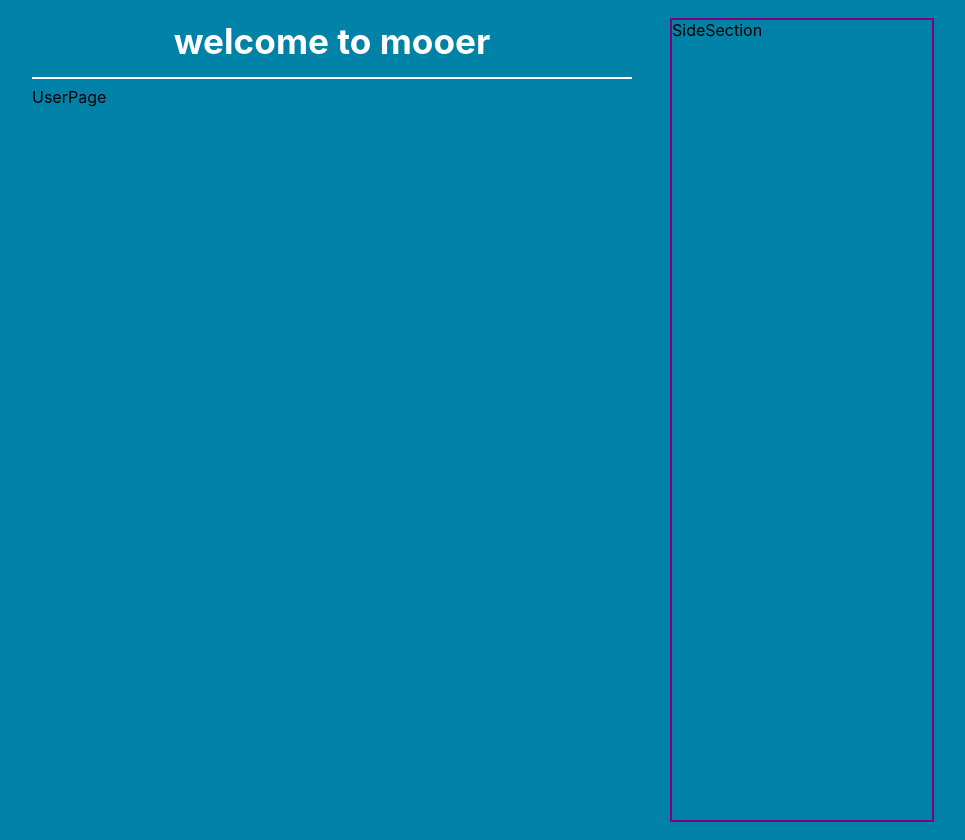
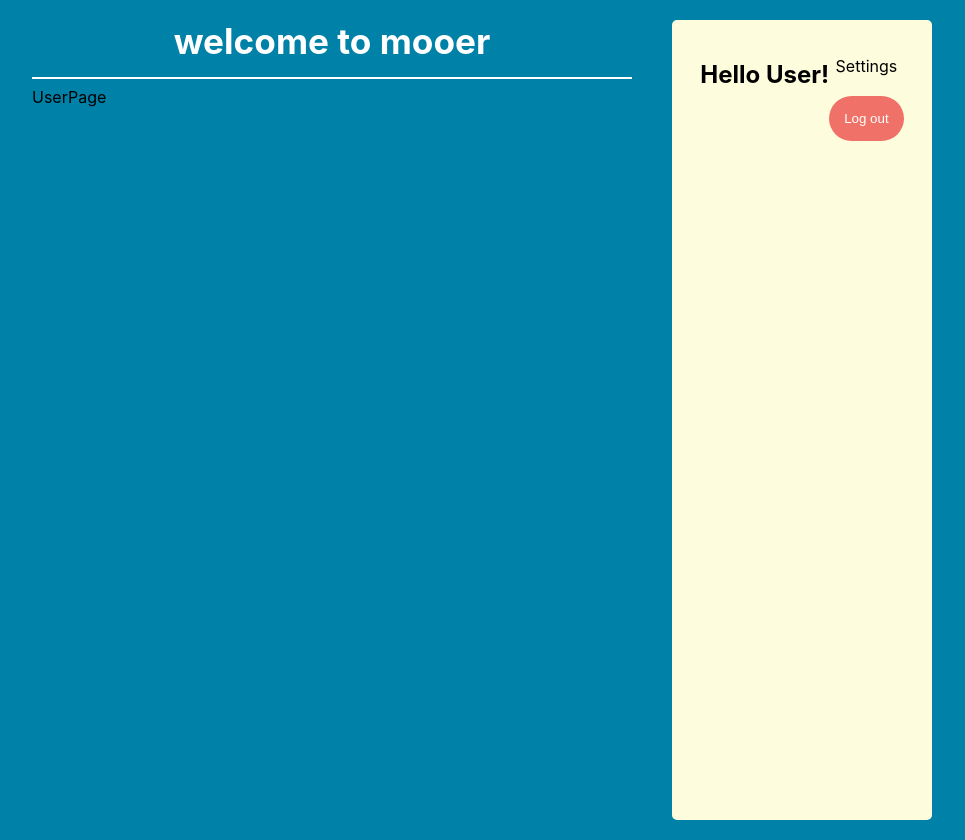
Before and after one commit to 1Tolv2/Twitter-Clone-Nextjs, a Next.js app in the folder client/: page /1 in a window 1280 px wide. Shown: the whole page, without its empty margins (158-1123 px from the left). Built offline with nearby package versions, Linux system fonts and the light colour scheme.

Commit message:
Added basic styling to SideSection

```diff
--- a/client/components/SideSection.jsx
+++ b/client/components/SideSection.jsx
@@ -1,13 +1,36 @@
 import React from 'react'
 import styled from 'styled-components'
+import Button from "./Button"
 
 const StyledContainer = styled.div`
+display: flex;
+justify-content: center;
+align-content: flex-start;
+flex-flow: wrap row;
 justify-self: start;
 width: 100%;
-outline: 2px purple solid;
+background-color: #FDFCDC;
+border-radius: 5px;
+padding: 20px;
+text-align: center;
+button{ background-color: #F07167;}
+h2 {
+  height: fit-content;
+}
 `
+
+const StyledList = styled.ul`
+list-style-type: none;
+padding: 0;
+`
+
+
 export default function SideSection() {
   return (
-    <StyledContainer>SideSection</StyledContainer>
+    <StyledContainer><h2>Hello User!</h2>
+    <StyledList>
+    <li>Settings</li>
+    <Button>Log out</Button>
+    </StyledList></StyledContainer>
   )
 }
```
